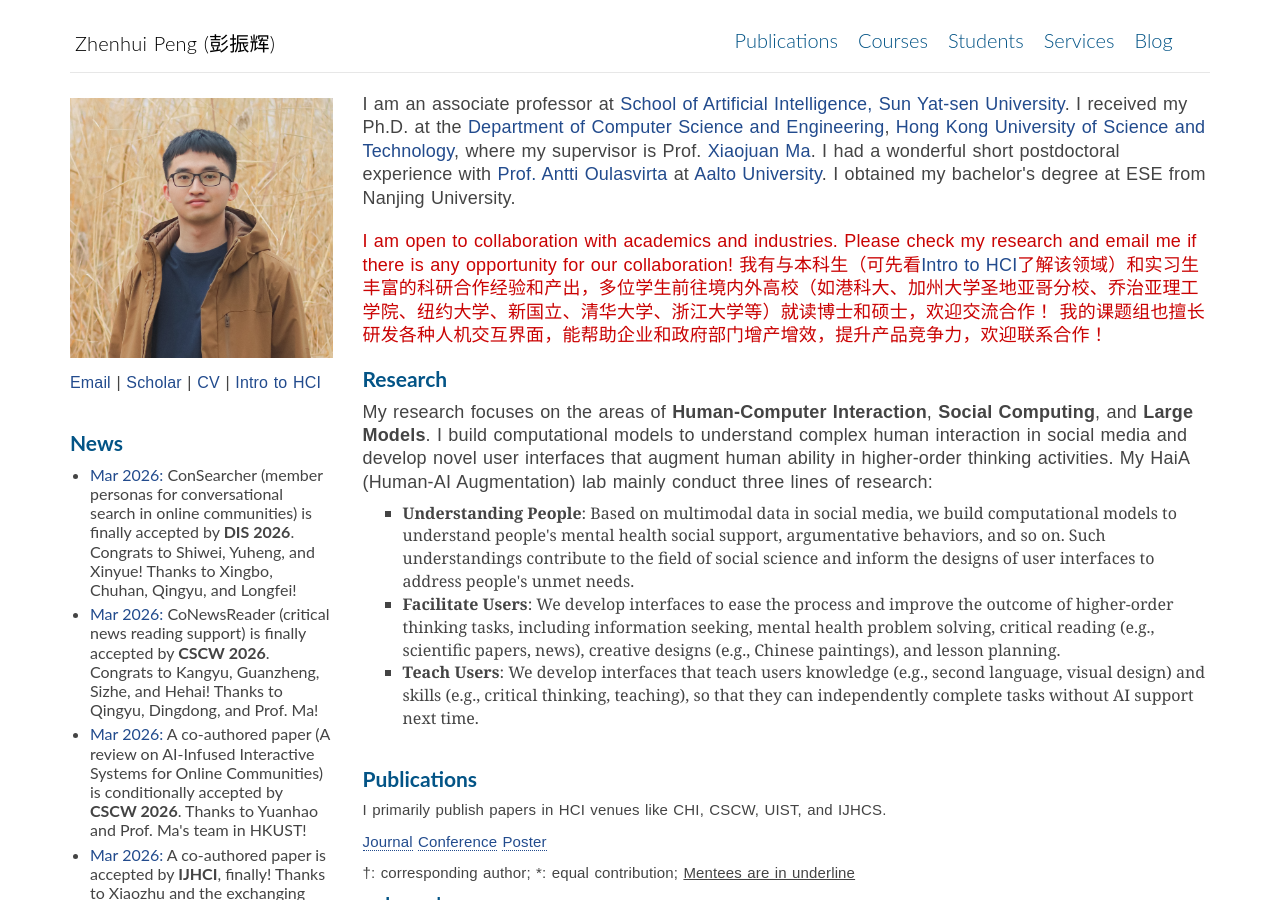
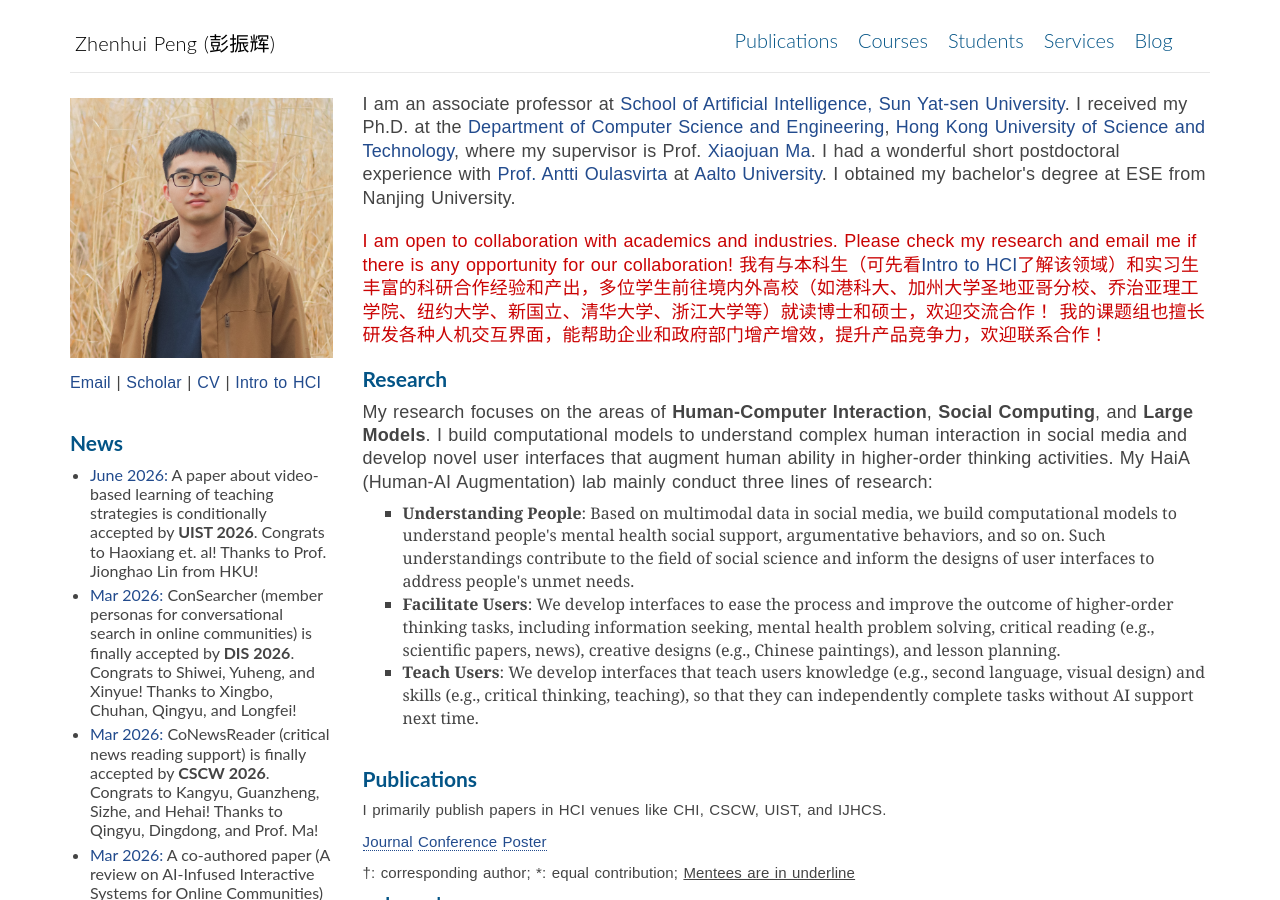
Before and after one commit to PenguinZhou/PenguinZhou.github.io, a Jekyll site: the page index.html, which Jekyll copies as it is, in a window 1280 px wide and 900 px high. Built offline with Jekyll 4.4.1, drawn with Linux system fonts in a browser that asks for light colours.

Commit message:
Update uist 2026 results

```diff
--- a/index.html
+++ b/index.html
@@ -98,6 +98,9 @@
                     <h3 class="widget-title">News</h3>
 
                     <ul>
+                        <li>
+                            <a>June 2026:</a> A paper about video-based learning of teaching strategies is conditionally accepted by <strong>UIST 2026</strong>. Congrats to Haoxiang et. al! Thanks to Prof. Jionghao Lin from HKU!
+                        </li>
                         <li>
                             <a>Mar 2026:</a> ConSearcher (member personas for conversational search in online communities) is finally accepted by <strong>DIS 2026</strong>. Congrats to Shiwei, Yuheng, and Xinyue! Thanks to Xingbo, Chuhan, Qingyu, and Longfei!
                         </li>
```
Also changed, not shown: 1 other file.
